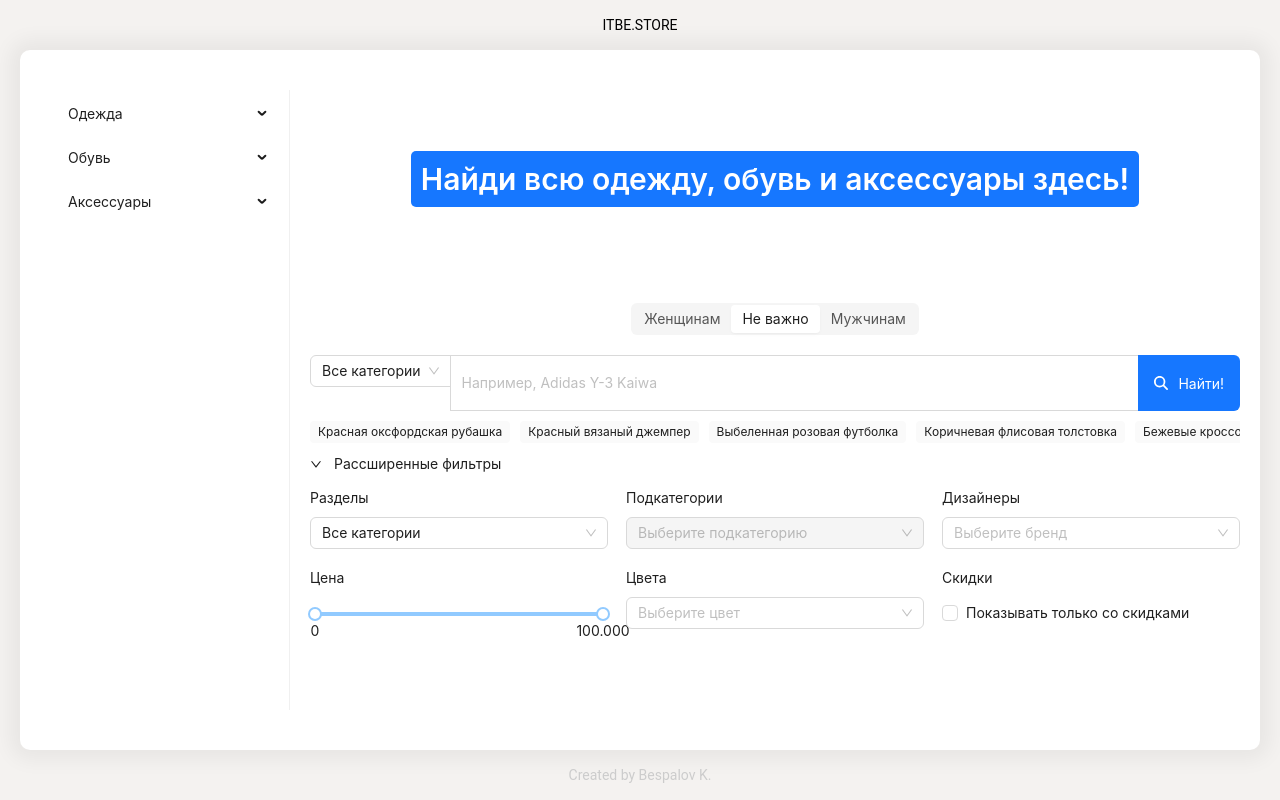
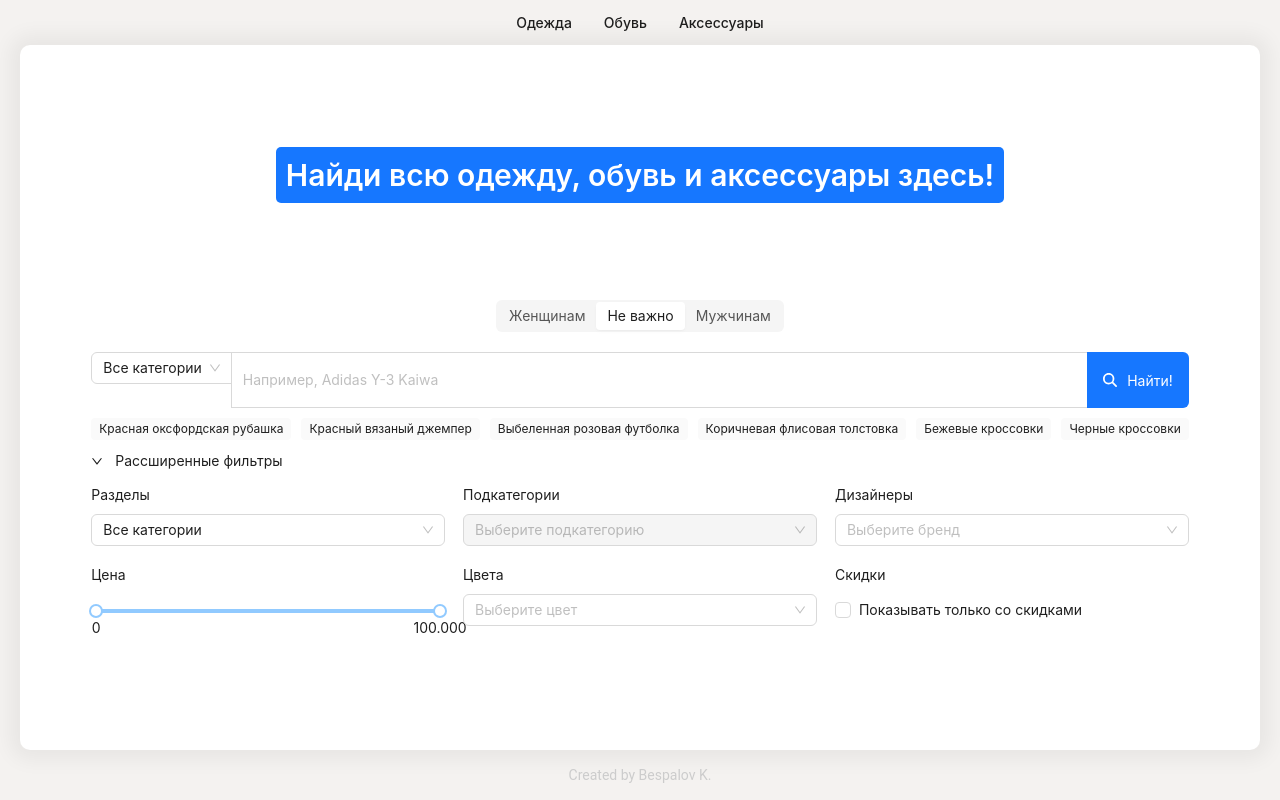
Before and after one commit to krilpil/itbe-store, a Next.js app: page / in a window 1280 px wide. Built offline with nearby package versions, Linux system fonts and the light colour scheme.

Commit message:
feat: Меню перенесено в header

```diff
--- a/src/app/page.tsx
+++ b/src/app/page.tsx
@@ -1,11 +1,9 @@
 import { Metadata } from "next";
 import Home from "@screens/home";
-import Menu from "@features/menu";
 
 const HomePage = () => {
   return (
     <>
-      <Menu />
       <Home />
     </>
   );
--- a/src/features/menu/ui/menu.styles.ts
+++ b/src/features/menu/ui/menu.styles.ts
@@ -1,18 +1,13 @@
 import styled from "styled-components";
 import { Menu } from "antd";
 
-export const SMenu = styled.menu`
+export const SList = styled(Menu).attrs({
+  mode: "horizontal",
+  theme: "light",
+})`
   display: flex;
-  background-color: inherit;
-  max-width: 250px;
-  width: 100%;
-
-  @media (max-width: ${({ theme }) => theme.breakpoints.maxTablets}px) {
-    display: none;
-  }
+  justify-content: center;
+  background: none;
+  border-bottom: none;
+  font-weight: 500;
 `;
-
-export const SList = styled(Menu).attrs({
-  mode: "inline",
-  theme: "light",
-})``;
--- a/src/features/menu/ui/menu.tsx
+++ b/src/features/menu/ui/menu.tsx
@@ -1,6 +1,6 @@
 "use client";
 
-import { SList, SMenu } from "@features/menu/ui/menu.styles";
+import { SList } from "@features/menu/ui/menu.styles";
 import { useState } from "react";
 import { MenuProps } from "antd";
 import MenuItems from "../model/MenuItems";
@@ -14,9 +14,9 @@ const Menu = () => {
   };
 
   return (
-    <SMenu>
+    <menu>
       <SList items={MenuItems} openKeys={openKeys} onOpenChange={handlerOpenChange} />
-    </SMenu>
+    </menu>
   );
 };
 
--- /dev/null
+++ b/src/widgets/header/index.ts
@@ -0,0 +1,3 @@
+import Header from "./ui/header";
+
+export default Header;
--- /dev/null
+++ b/src/widgets/header/ui/header.tsx
@@ -0,0 +1,12 @@
+import React from "react";
+import Menu from "@features/menu";
+
+const Header = () => {
+  return (
+    <header>
+      <Menu />
+    </header>
+  );
+};
+
+export default Header;
--- a/src/widgets/layout/ui/layout.style.ts
+++ b/src/widgets/layout/ui/layout.style.ts
@@ -18,7 +18,7 @@ export const SFooter = styled.footer`
 
 export const SWrapper = styled.div`
   display: grid;
-  grid-template-rows: auto 1fr auto;
+  grid-template-rows: max-content 1fr auto;
   grid-template-columns: 1fr;
   min-height: 100vh;
   padding: 0 20px;
--- a/src/widgets/layout/ui/layout.tsx
+++ b/src/widgets/layout/ui/layout.tsx
@@ -1,12 +1,13 @@
 "use client";
 
 import { PropsWithChildren } from "react";
-import { SFooter, SLogo, SContent, SWrapper } from "./layout.style";
+import Header from "@widgets/header";
+import { SFooter, SContent, SWrapper } from "./layout.style";
 
 const Layout = ({ children }: PropsWithChildren) => {
   return (
     <SWrapper>
-      <SLogo>ITBE.STORE</SLogo>
+      <Header />
       <SContent>{children}</SContent>
       <SFooter>Created by Bespalov K.</SFooter>
     </SWrapper>
```
